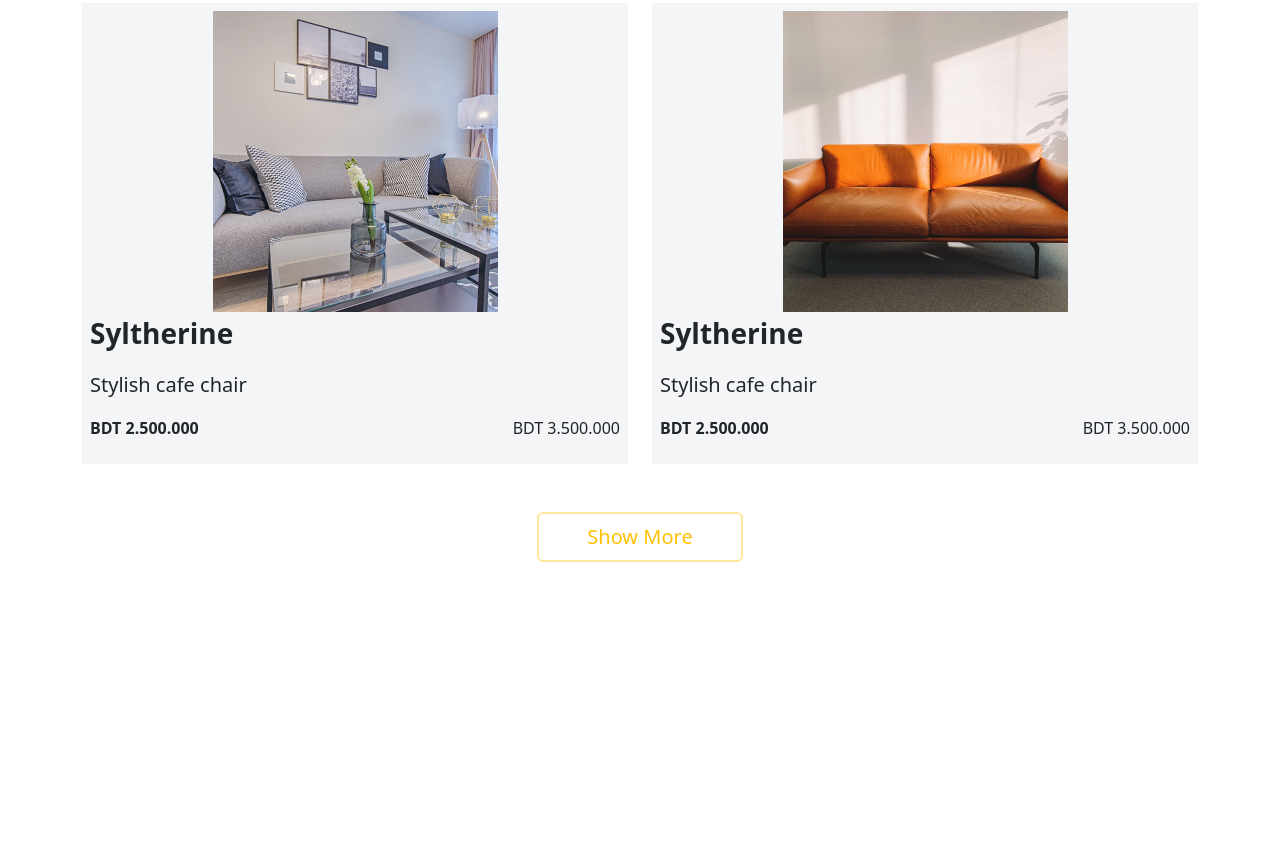
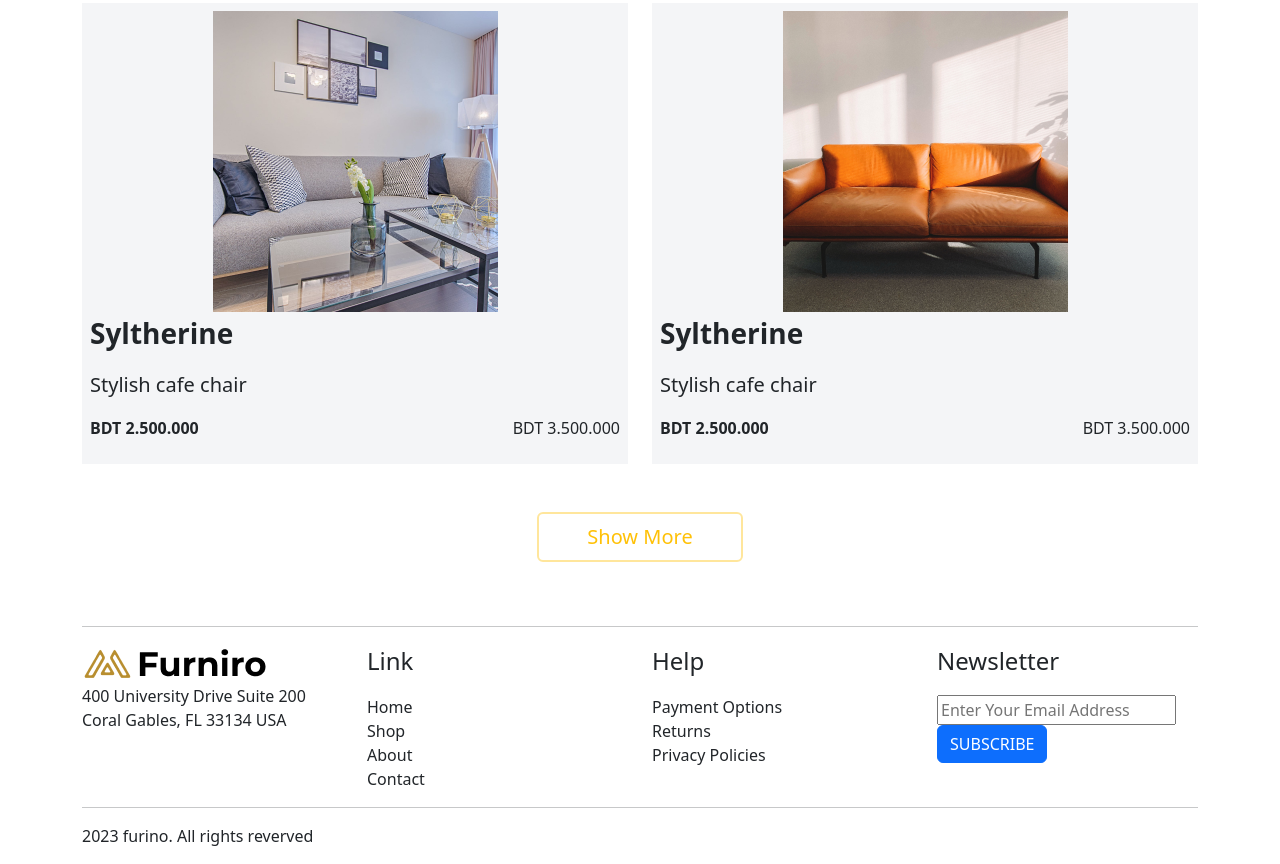
Before and after one commit to raisulisrahat/responsive-ecommerce, a plain HTML site: page index.html in a window 1280 px wide. Shown: the part 3220-4084 px from the top of the page. Before the commit the page ends 3830 px from the top, so only its background shows below. Drawn offline with nearby package versions, Linux system fonts and the light colour scheme.

Commit message:
footer added

```diff
--- a/index.html
+++ b/index.html
@@ -186,5 +186,40 @@
             <a href="#" class="btn border border-warning-subtle my-5 border-2 text-warning px-5 py-2 fs-5">Show More</a>
         </div>
     </div>
+    <!-- footer -->
+    <div class="container">
+        <hr>
+        <div class="row">
+            <div class="col">
+                <img src="./assets/logo.png" alt="">
+                <p class="">400 University Drive Suite 200 Coral Gables,
+                    FL 33134 USA</p>
+            </div>
+            <div class="col">
+                <p class="fs-4">Link</p>
+
+                <a class="nav-link" href="#">Home</a>
+                <a class="nav-link" href="#">Shop</a>
+                <a class="nav-link" href="#">About</a>
+                <a class="nav-link" href="#">Contact</a>
+
+            </div>
+            <div class="col">
+                <p class="fs-4">Help</p>
+                <a class="nav-link" href="#">Payment Options</a>
+                <a class="nav-link" href="#">Returns</a>
+                <a class="nav-link" href="#">Privacy Policies</a>
+            </div>
+            <div class="col">
+                <p class="fs-4">Newsletter</p>
+                <form action="">
+                    <input type="email" placeholder="Enter Your Email Address">
+                    <a href="#" type="submit" class="btn btn-primary">SUBSCRIBE</a>
+                </form>
+            </div>
+        </div>
+        <hr>
+        <p>2023 furino. All rights reverved</p>
+    </div>
 </body>
 </html>
```
Also changed, not shown: 1 other file.
